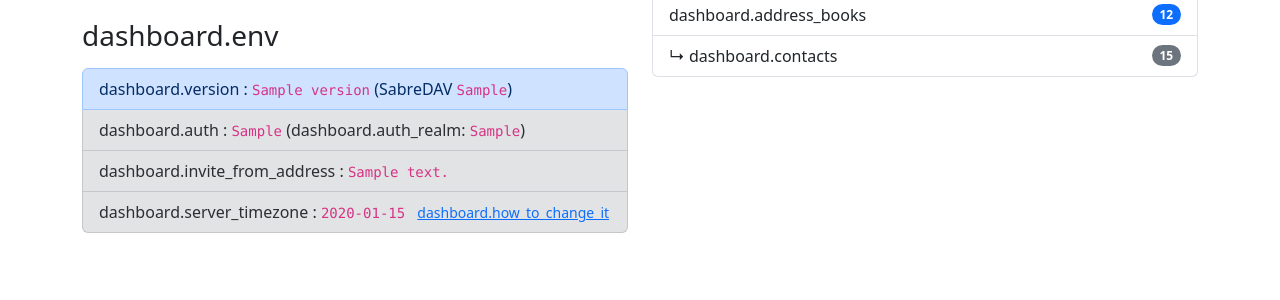
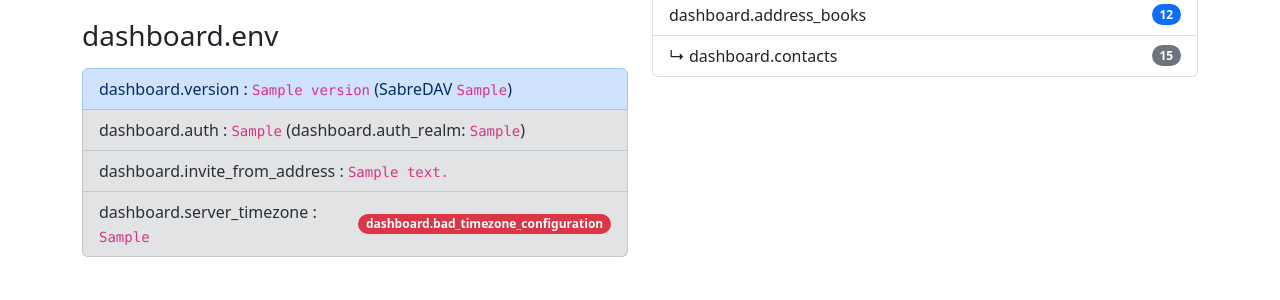
Before and after one commit to tchapi/davis, a Symfony app: template templates/dashboard.html.twig in a window 1280 px wide. Shown: the part 346-646 px from the top of the page. Run offline with Twig, Linux system fonts and the light colour scheme; the template is opened without the code that fills it: most values are stand-ins (such as "Sample title", 1, 10 or a date in 2020); some libraries are stand-ins or nearby versions.

Commit message:
Timezone: step2

```diff
--- a/config/services.yaml
+++ b/config/services.yaml
@@ -5,6 +5,7 @@
 # https://symfony.com/doc/current/best_practices/configuration.html#application-related-configuration
 parameters:
     default_database_driver: "mysql"
+    timezone: '%env(APP_TIMEZONE)%'
 
 services:
     # default configuration for services in *this* file
--- a/templates/dashboard.html.twig
+++ b/templates/dashboard.html.twig
@@ -41,8 +41,11 @@
       <li class="list-group-item list-group-item-primary">{{ "dashboard.version"|trans }} : <code>{{ version }}</code> (SabreDAV <code>{{ sabredav_version }}</code>)</li>
       <li class="list-group-item list-group-item-secondary">{{ "dashboard.auth"|trans }} : <code>{{ authMethod }}</code> ({{ "dashboard.auth_realm"|trans }}: <code>{{ authRealm }}</code>)</li>
       <li class="list-group-item list-group-item-secondary">{{ "dashboard.invite_from_address"|trans }} : <code>{{ invite_from_address|default('Not set') }}</code></li>
-      <li class="list-group-item list-group-item-secondary">{{ "dashboard.server_timezone"|trans }} : <code>{{ timezone }}</code> <a class="small ms-2" target="_blank" href="https://www.php.net/manual/en/datetime.configuration.php#ini.date.timezone">{{ "dashboard.how_to_change_it"|trans }}</a></li>
-
+      <li class="list-group-item list-group-item-secondary d-flex justify-content-between align-items-center ">
+        <span>{{ "dashboard.server_timezone"|trans }} : <code>{{ timezone.actual_default }}</code></span>
+        {% if timezone.not_set_in_app %}<span class="badge bg-secondary rounded-pill">{{ "dashboard.no_timezone_configuration"|trans }}</span>{% endif %}
+        {% if timezone.bad_value %}<span class="badge bg-danger rounded-pill">{{ "dashboard.bad_timezone_configuration"|trans }}</span>{% endif %}
+      </li>
     </ul>
   </div>
 
```
Also changed, not shown: src/Controller/Admin/DashboardController.php (+7 -1 lines), src/Kernel.php (+14 -0 lines), README.md, _screenshots/bad_timezone_configuration_env_var.png (added), 2 other files.
